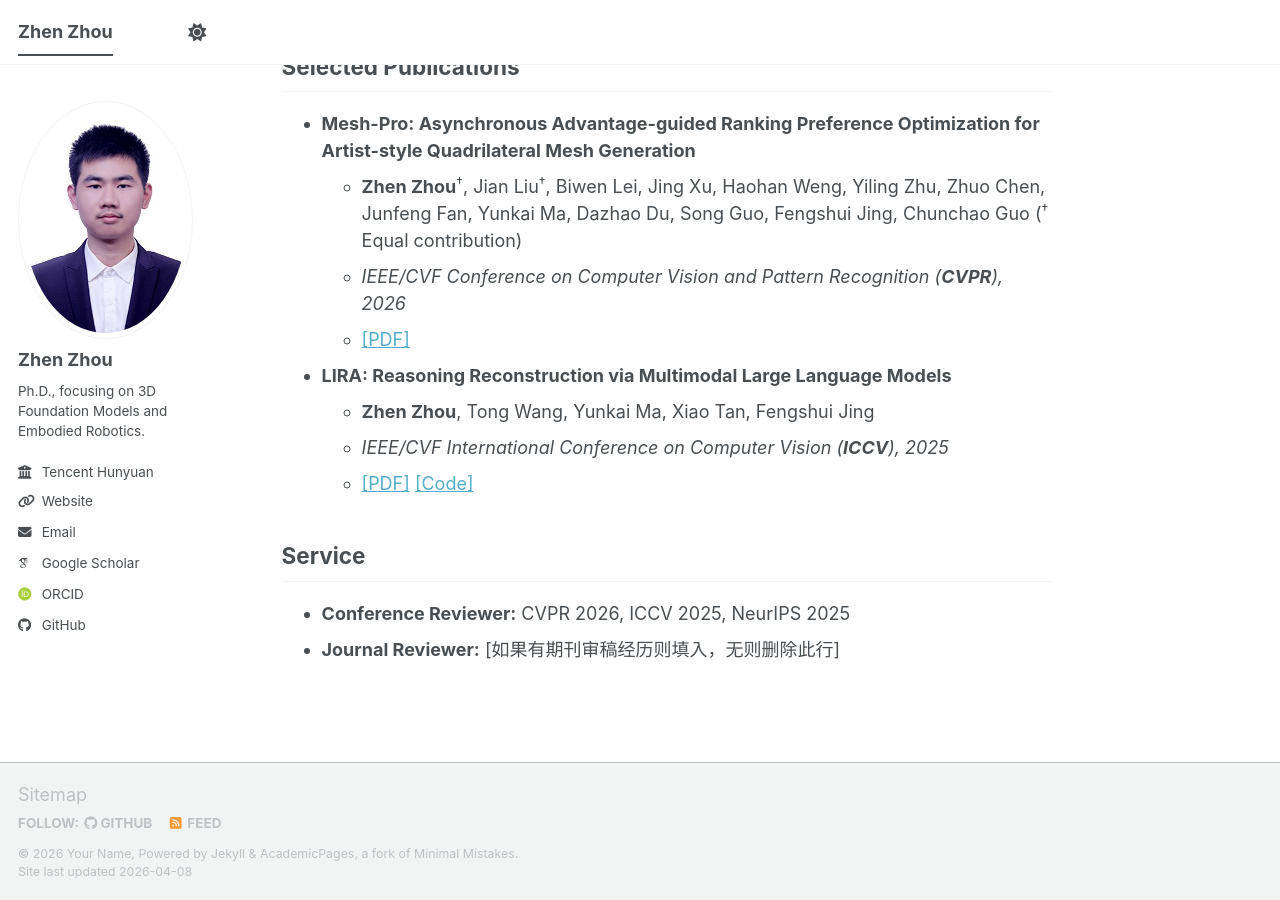
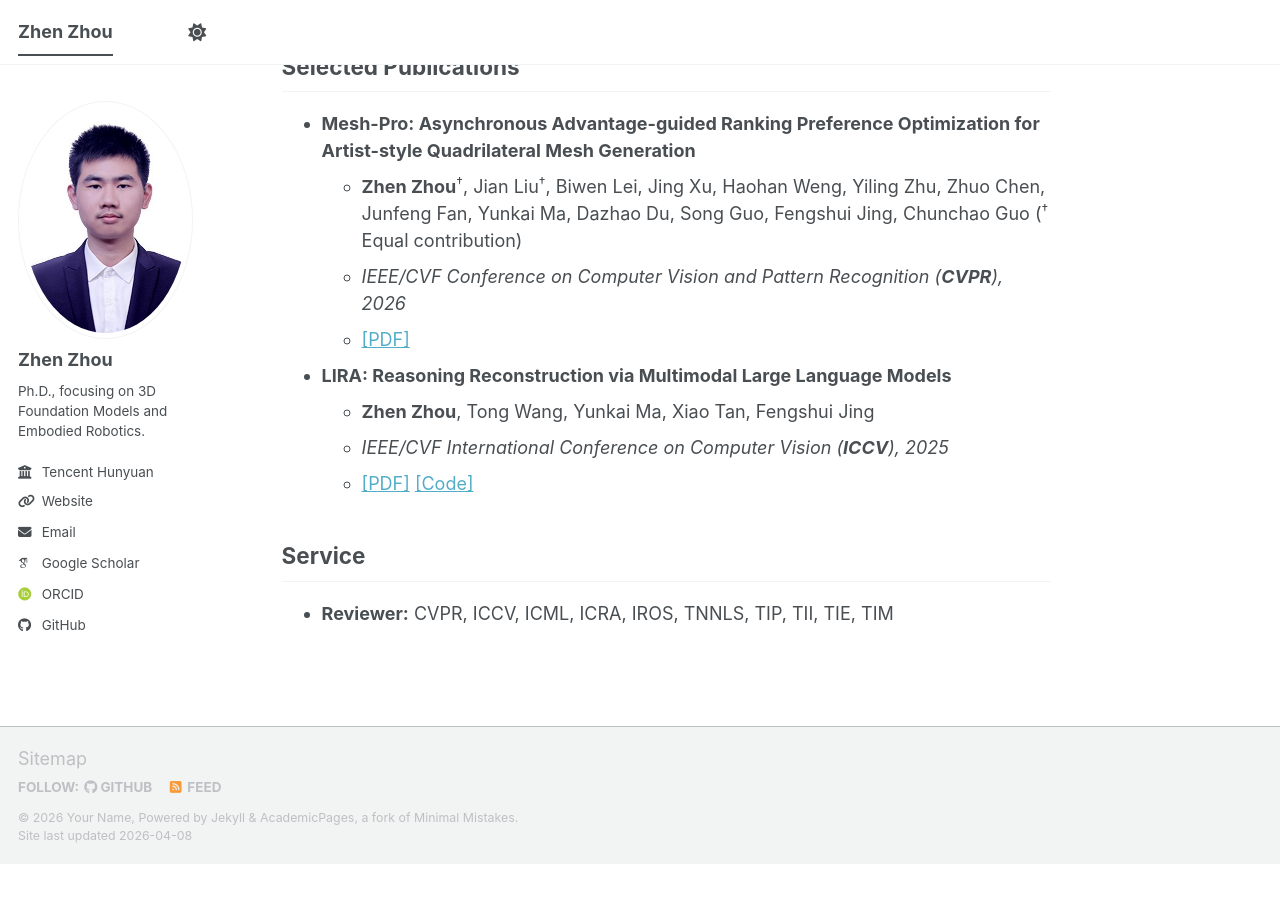
Before and after one commit to zhen6618/zhen6618.github.io, a Jekyll site: the page built from _pages/about.md, in a window 1280 px wide and 900 px high, scrolled down 1068 px. Built offline with Jekyll 4.4.1, drawn with Linux system fonts in a browser that asks for light colours; some web fonts are replaced; a script bundle is joined from its source files by our own code; library files that are not in the unit come from our copies; after the commit the page ends 1932 px from its top, so only the background shows below that.

Commit message:
Update about.md

```diff
--- a/_pages/about.md
+++ b/_pages/about.md
@@ -49,5 +49,4 @@ I received my Ph.D. degree from the Institute of Automation, Chinese Academy of
   * [[PDF]](https://openaccess.thecvf.com/content/ICCV2025/papers/Zhou_LIRA_Reasoning_Reconstruction_via_Multimodal_Large_Language_Models_ICCV_2025_paper.pdf) [[Code]](https://github.com/zhen6618/LIRA)
 
 ## Service
-* **Conference Reviewer:** CVPR 2026, ICCV 2025, NeurIPS 2025
-* **Journal Reviewer:** [如果有期刊审稿经历则填入，无则删除此行]
+* **Reviewer:** CVPR, ICCV, ICML, ICRA, IROS, TNNLS, TIP, TII, TIE, TIM
```
